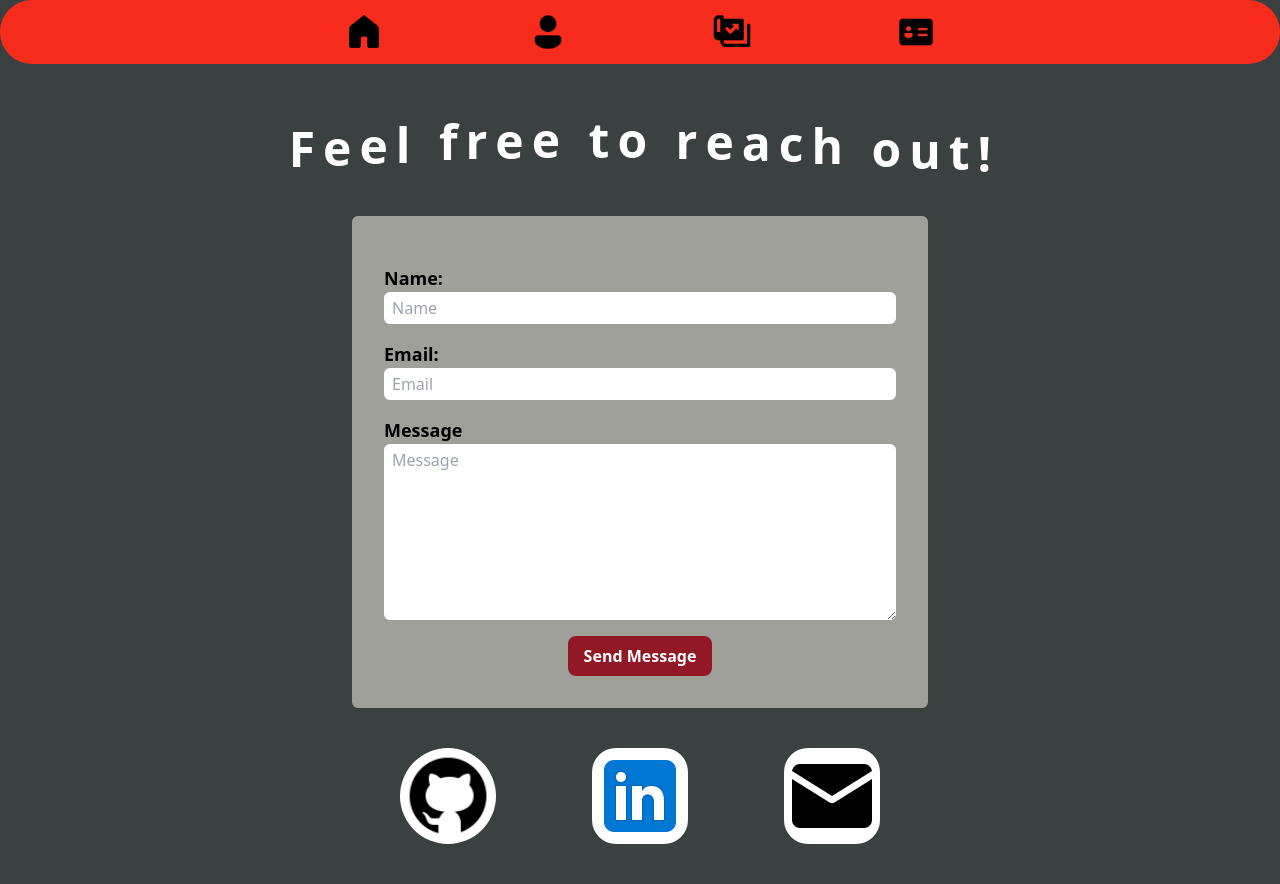
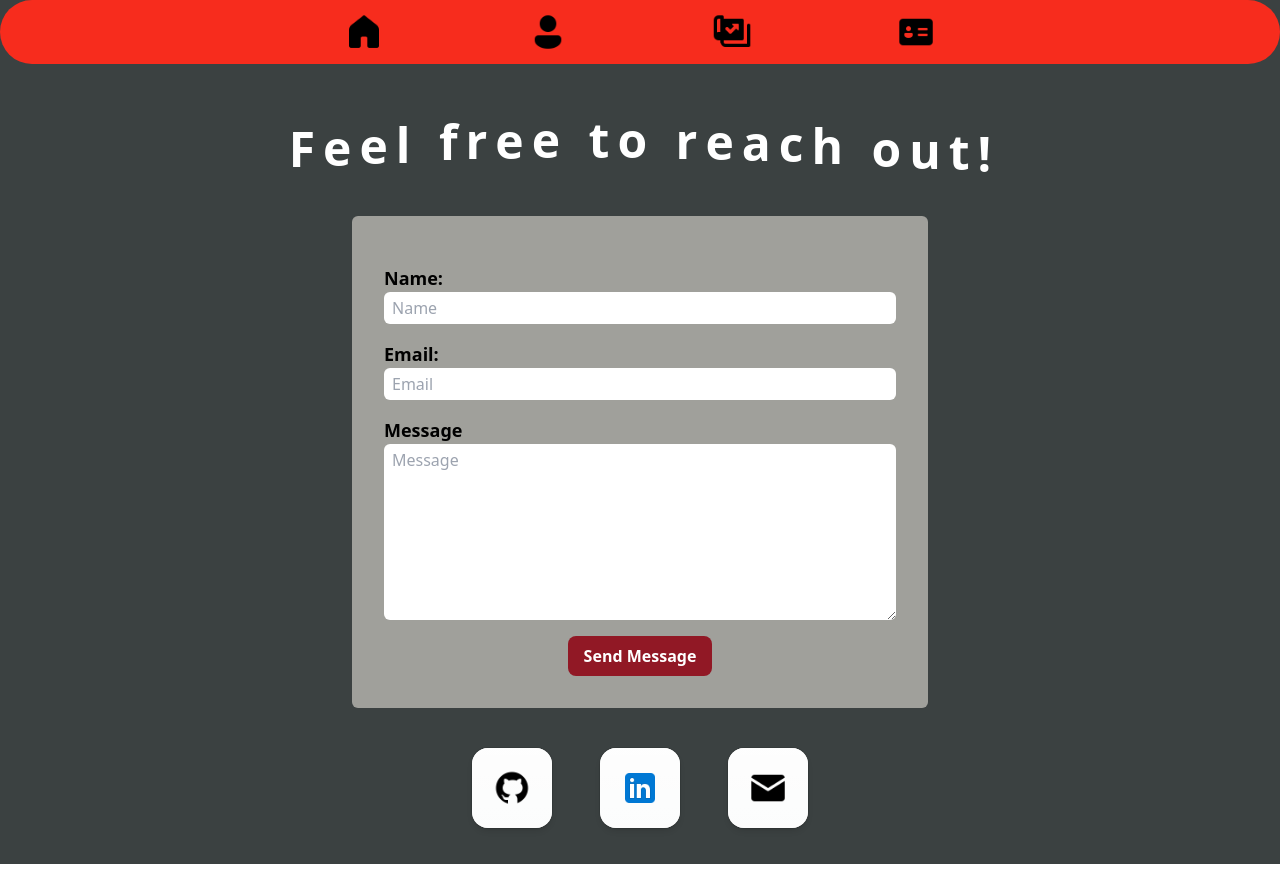
Before and after one commit to aceroman/adrianNewWebsite, a React (Vite) app in the folder adrianWebsite/: page /#/Contact in a window 1280 px wide. Built offline with nearby package versions, Linux system fonts and the light colour scheme.

Commit message:
Updated design of buttons and fixed message sent

```diff
--- a/adrianWebsite/src/components/Contact.jsx
+++ b/adrianWebsite/src/components/Contact.jsx
@@ -12,9 +12,14 @@ const Contact = () => {
     const [email, setEmail] = useState("");
     const [message, setMessage] = useState("");
     const [notification, setNotification] = useState("");
+    const [successMessage, setSuccessMessage] = useState("");
 
     const sendEmail = (e) => {
         e.preventDefault();
+
+        setNotification("");
+        setSuccessMessage("");
+
 
         if (!name || !email || !message) {
             setNotification("Please fill out all the information");
@@ -51,9 +56,15 @@ const Contact = () => {
                 setName("");
                 setEmail("");
                 setMessage("");
+                setSuccessMessage("You're Message has been sent successfully!");
+                setTimeout(() => {
+                    setSuccessMessage("");
+                }, 5000);
+
             },
             (error) => {
                 console.log("FAILED... Why just why.", error.text);
+                setNotification("Something went wrong, Check back later!");
             }
         );
     };
@@ -62,6 +73,32 @@ const Contact = () => {
         const re = /^[\w-\.]+@([\w-]+\.)+[\w-]{2,4}$/;
         return re.test(String(email).toLowerCase());
     }
+
+    /* Add new animation of my contact buttons */
+    const SocialLink = ({ href, label, children }) => (
+        <a
+            href={href}
+            target="_blank"
+            rel="noreferrer"
+            aria-label={label}
+            className="
+      group relative inline-flex items-center justify-center
+      h-16 w-16 sm:h-20 sm:w-20
+      rounded-2xl bg-white/95 shadow-md ring-1 ring-black/10
+      transition-transform duration-200
+      hover:-translate-y-0.5 hover:shadow-xl hover:ring-[#911825]/40
+      focus:outline-none focus-visible:ring-2 focus-visible:ring-[#911825]
+      focus-visible:ring-offset-2 focus-visible:ring-offset-[#3B4141]
+    "
+        >
+            <span
+                className="pointer-events-none absolute inset-0 rounded-2xl bg-gradient-to-b from-white to-white/80 opacity-90 group-hover:opacity-100"
+                aria-hidden
+            />
+            {children}
+        </a>
+    );
+
 
 
     return (
@@ -83,6 +120,7 @@ const Contact = () => {
 
             <form ref={form} onSubmit={sendEmail} className='flex flex-col bg-[#A0A09B] mx-auto max-w-5xl sm:w-3/4 md:w-3/5 lg:w-1/2 w-full rounded-md p-4 sm:p-6 lg:p-8 mt-8' >
                 {notification && <p className='text-center text-red-700 text-sm sm:text-base'>{notification}</p>}
+                {successMessage && <p className='text-center text-green-800 bg-green-100 border border-green-300 rounded-xl px-3 py-2 text-sm sm:text-base mb-3'>{successMessage}</p>}
                 <label className='font-bold text-sm sm:text-base lg:text-lg mt-4'>Name:</label>
                 <input className='flex justify-center w-full px-2 py-1 rounded-md' placeholder='Name' type='text' value={name} onChange={(e) => setName(e.target.value)} />
 
@@ -95,23 +133,33 @@ const Contact = () => {
             </form>
 
             {/*Button to my links */}
-            <div className='flex justify-center gap-20 mt-8'>
-                <button type="button" className='p-2 bg-transparent hover:opacity-70' onClick={() => window.open('https://github.com/aceroman', '_blank')}>
-                    <div className='bg-white rounded-full'>
-                        <img src={GithubIcon} alt='My github link' className='w-14 h-14 sm:w-20 sm:h-20 lg:w-24 lg:h-24' />
-                    </div>
-                </button>
-                <button type='button' className='p-2 bg-transparent hover:opacity-70  rounded-full transition duration-300 ease-in-out' onClick={() => window.open('https://www.linkedin.com/in/adrian-menacho22/', '_blank')}>
-                    <div className='bg-white rounded-3xl'>
-                        <img src={LinkedInIcon} alt='My Linkedin link' className='w-14 h-14 sm:w-20 sm:h-20 lg:w-24 lg:h-24' />
-                    </div>
-                </button>
-                <button type='button' className='p-2 bg-transparent hover:opacity-70' onClick={() => window.open('mailto:adrianjosemenacho@outlook.com')}>
-                    <div className='bg-white rounded-3xl'>
-                        <img src={EmailIcon} alt='Email me!' className='w-14 h-14 sm:w-20 sm:h-20 lg:w-24 lg:h-24' />
-                    </div>
-                </button>
+            {/* Replace your current social button block with this */}
+            <div className="flex justify-center gap-8 sm:gap-12 mt-10">
+                <SocialLink href="https://github.com/aceroman" label="GitHub">
+                    <img
+                        src={GithubIcon}
+                        alt=""
+                        className="relative h-9 w-9 sm:h-10 sm:w-10 transition-transform duration-200 group-hover:scale-150"
+                    />
+                </SocialLink>
+
+                <SocialLink href="https://www.linkedin.com/in/adrian-menacho22/" label="LinkedIn">
+                    <img
+                        src={LinkedInIcon}
+                        alt=""
+                        className="relative h-9 w-9 sm:h-10 sm:w-10 transition-transform duration-200 group-hover:scale-150"
+                    />
+                </SocialLink>
+
+                <SocialLink href="mailto:adrianjosemenacho@outlook.com" label="Email Adrian">
+                    <img
+                        src={EmailIcon}
+                        alt=""
+                        className="relative h-9 w-9 sm:h-10 sm:w-10 transition-transform duration-200 group-hover:scale-150"
+                    />
+                </SocialLink>
             </div>
+
         </div>
 
 
```
